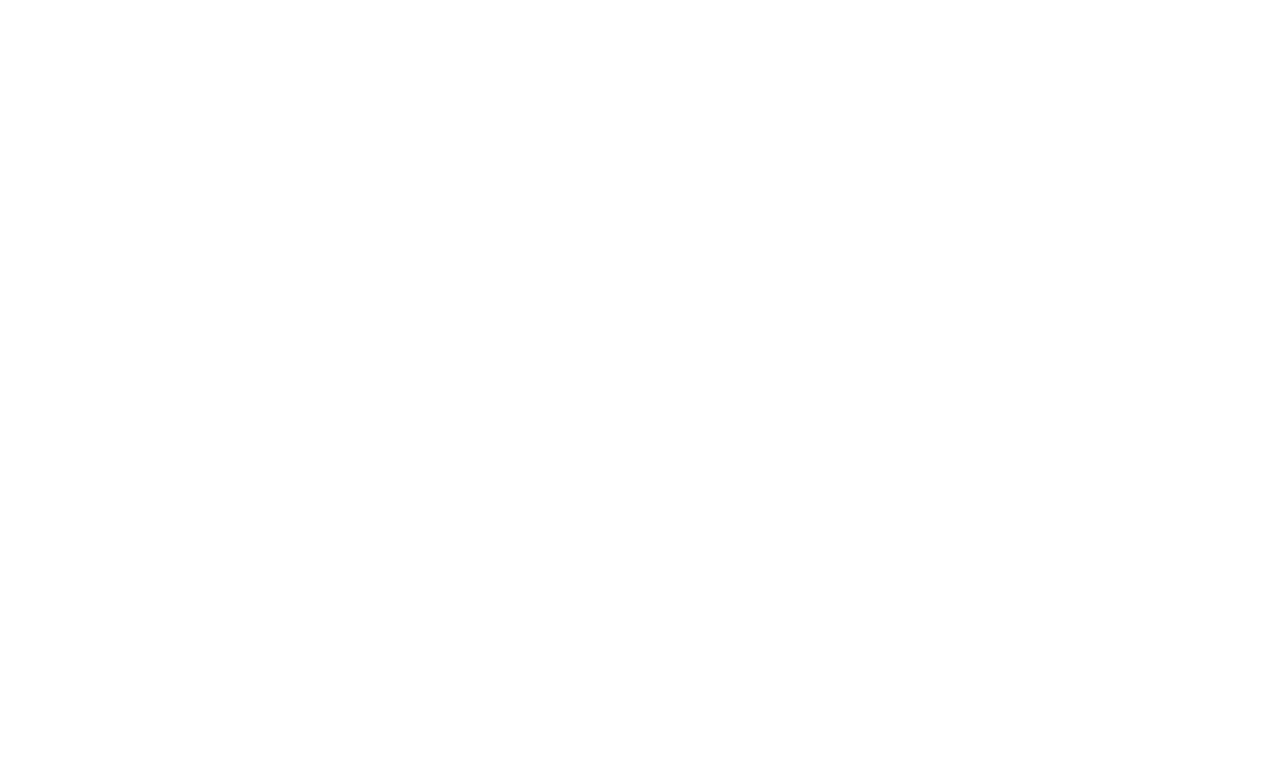
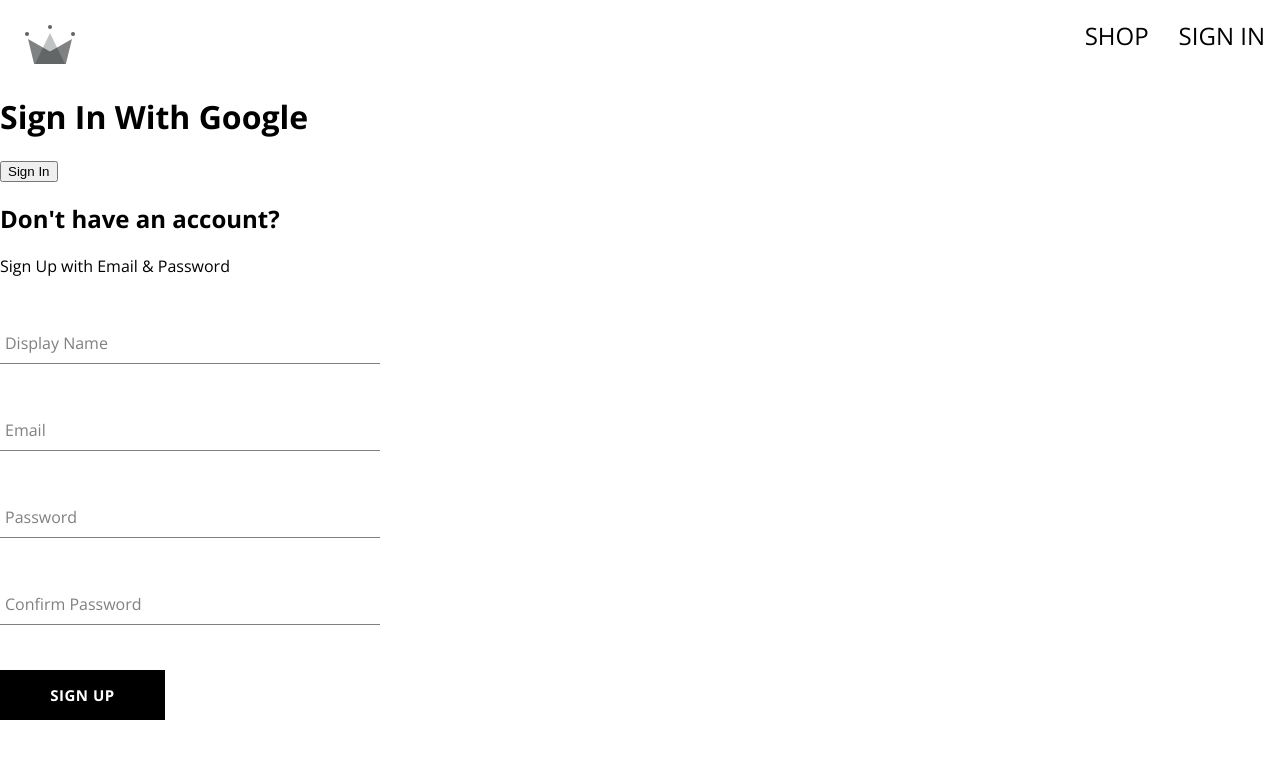
Before and after one commit to Aqil321821/Cloth-Store, a React (Create React App) app: page /auth in a window 1280 px wide. Before the commit this address had no page. Shown: the top 758 px of the page. Built offline with nearby package versions, Linux system fonts and the light colour scheme.

Commit message:
corrected name and path

```diff
--- a/src/App.js
+++ b/src/App.js
@@ -1,7 +1,8 @@
 import { Routes, Route } from 'react-router-dom';
 import Home from './routes/home/Home.component';
 import Navigation from './routes/navigation/Navigation.component';
-import Signin from './routes/sign-in/Sign-in.componenet';
+import Auth from './routes/auth/Auth..componenet';
+
 
 const Shop = () => {
   return <h1>I am Shop page</h1>;
@@ -13,7 +14,7 @@
       <Route path='/' element={<Navigation />}>
         <Route index element={<Home />} />
         <Route path='shop' element={<Shop />} />
-        <Route path='sign-in' element={<Signin />} />
+        <Route path='auth' element={<Auth />} />
       </Route>
     </Routes>
   );
--- a/src/routes/sign-in/Sign-in.componenet.jsx
+++ b/src/routes/auth/Auth..componenet.jsx
@@ -3,7 +3,7 @@
 
 
 
-const Signin = () => {
+const Auth = () => {
   const logGoogleUser = async () => {
     const { user } = await signInWithGooglePopup();
     const userDocRef= await createUserDocumentFromAuth(user);
@@ -18,4 +18,4 @@
   );
 };
 
-export default Signin;
+export default Auth;
--- a/src/routes/navigation/Navigation.component.jsx
+++ b/src/routes/navigation/Navigation.component.jsx
@@ -13,8 +13,8 @@
           <Link className='nav-link' to='/shop'>
             SHOP
           </Link>
-          <Link className='nav-link' to='/sign-in'>
-           SIGN IN
+          <Link className='nav-link' to='/auth'>
+            SIGN IN
           </Link>
         </div>
       </div>
```
